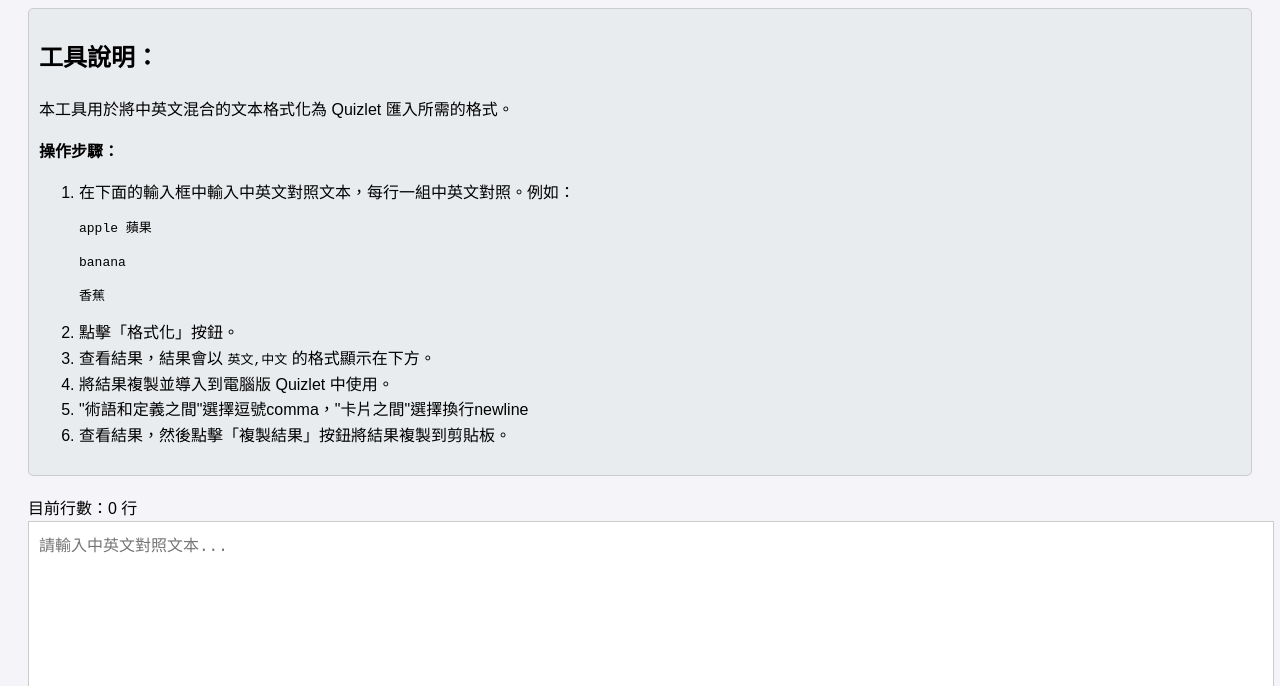
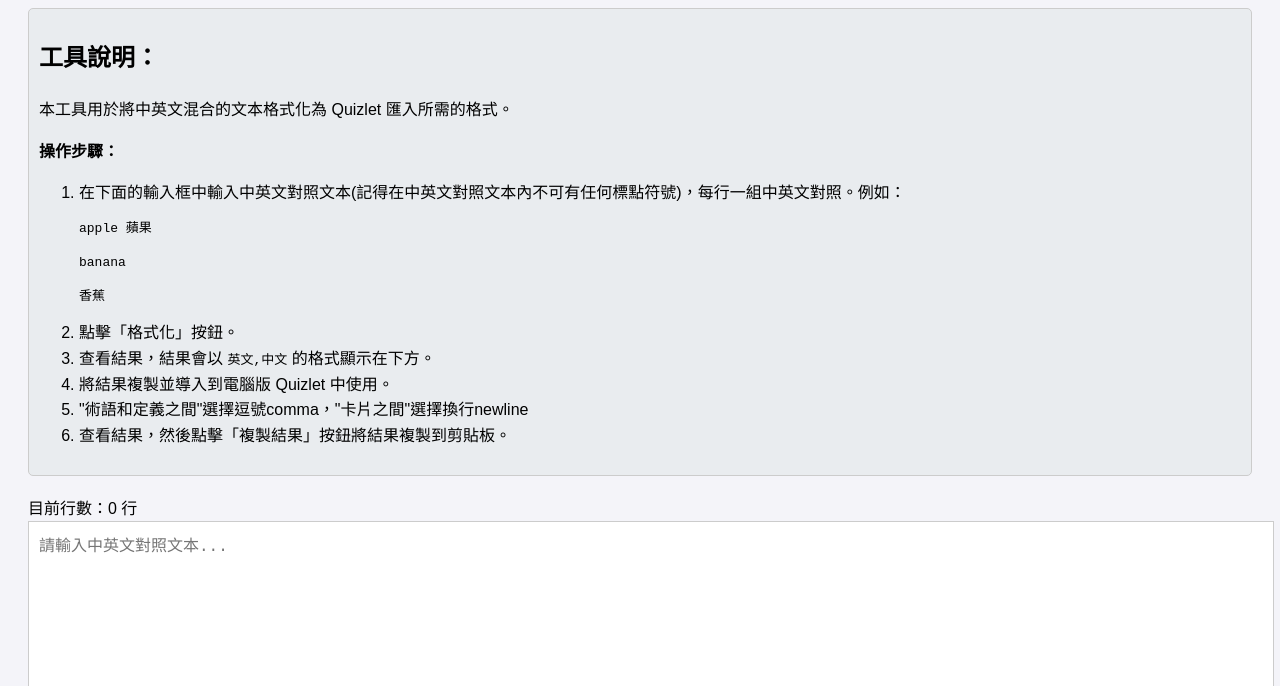
Before and after one commit to Iamsvito/Quizlet, a plain HTML site: page index.html in a window 1280 px wide. Shown: the part 114-800 px from the top of the page. Drawn offline with Linux system fonts and the light colour scheme.

Commit message:
Update index.html

```diff
--- a/index.html
+++ b/index.html
@@ -82,7 +82,7 @@
         <p>本工具用於將中英文混合的文本格式化為 Quizlet 匯入所需的格式。</p>
         <p><strong>操作步驟：</strong></p>
         <ol>
-            <li>在下面的輸入框中輸入中英文對照文本，每行一組中英文對照。例如：</li>
+            <li>在下面的輸入框中輸入中英文對照文本(記得在中英文對照文本內不可有任何標點符號)，每行一組中英文對照。例如：</li>
             <pre>apple 蘋果</pre>
             <pre>banana</pre>
             <pre>香蕉</pre>
```
